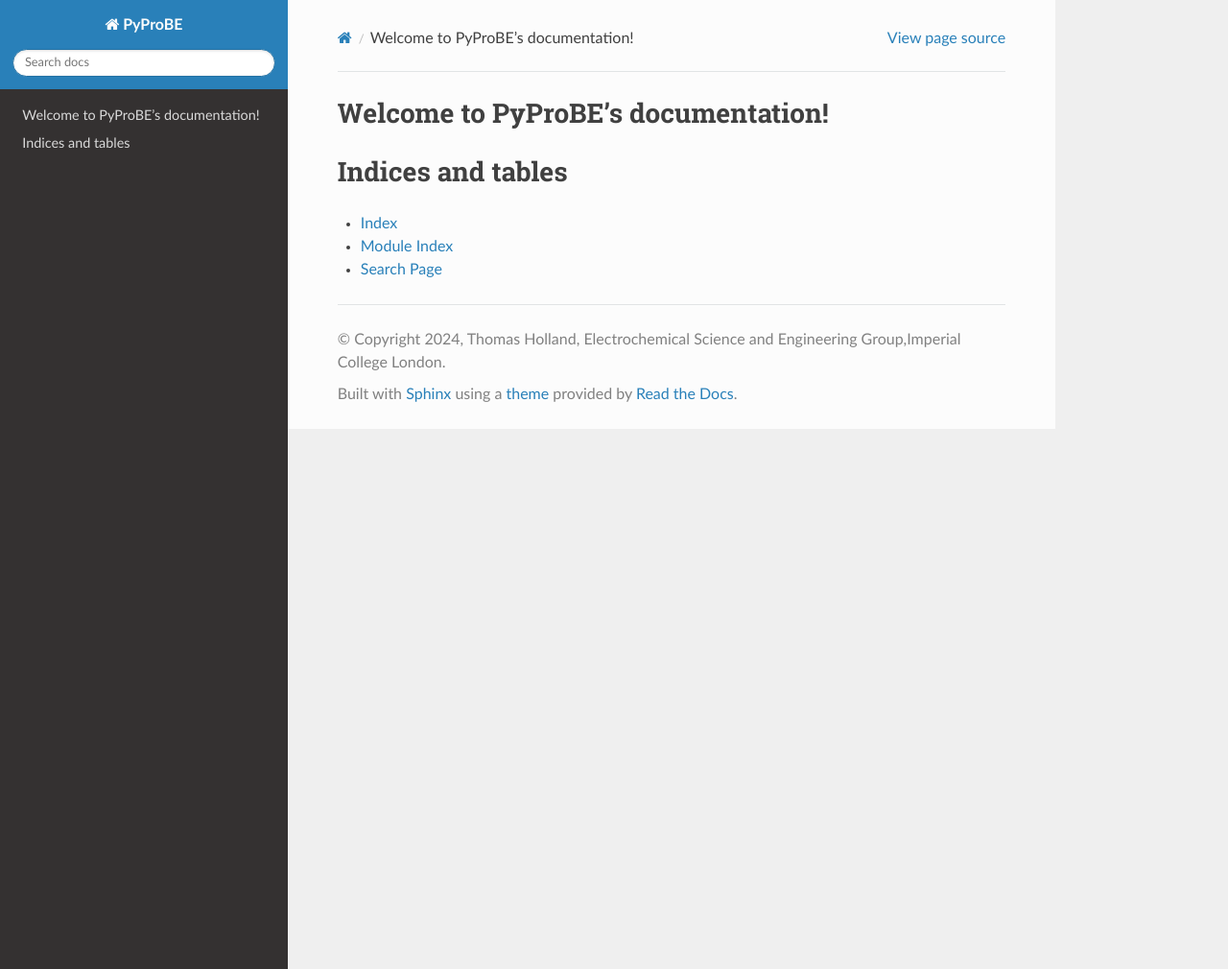
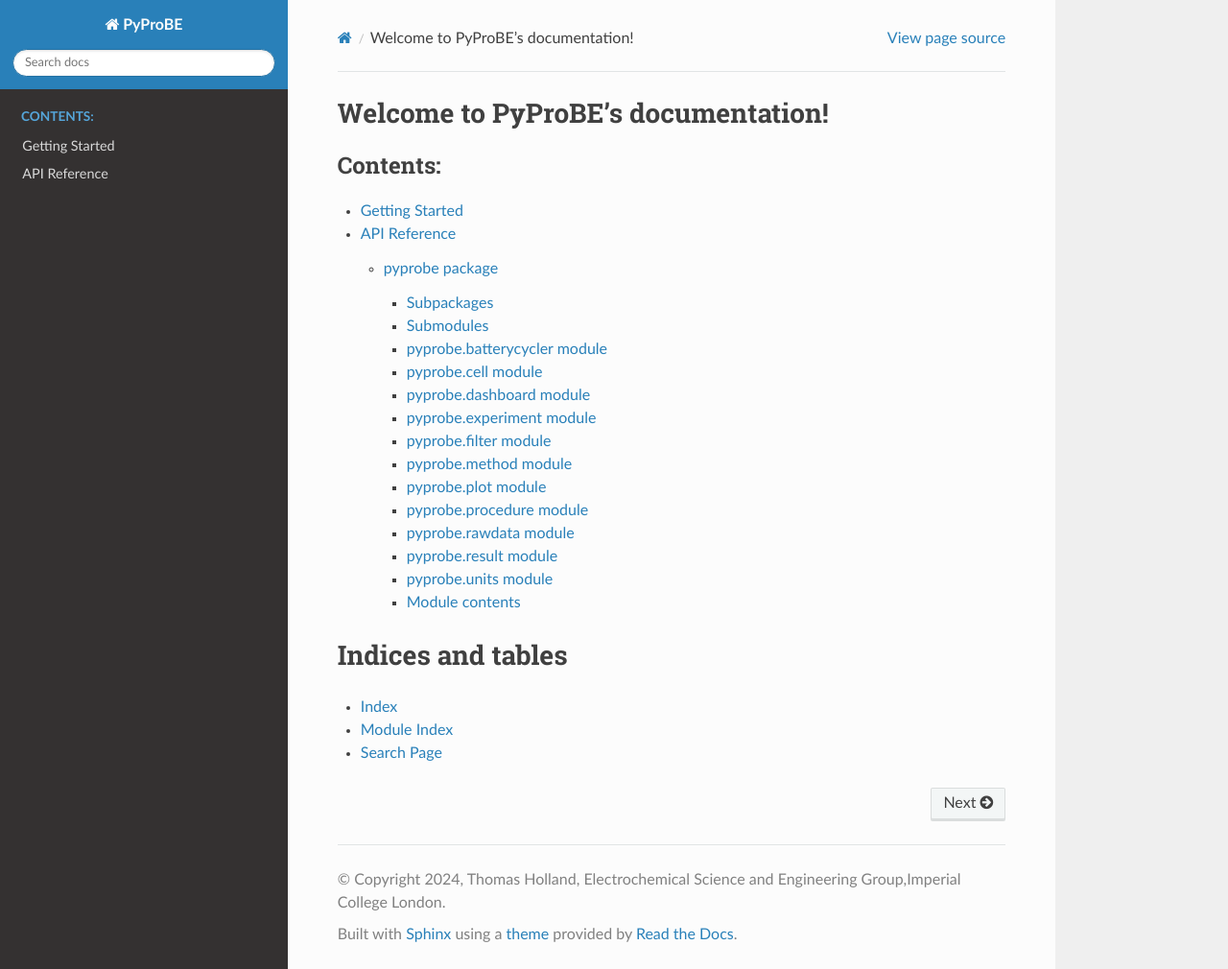
Before and after one commit to ImperialCollegeLondon/PyProBE, a Sphinx documentation site: the page built from docs/source/index.rst, in a window 1280 px wide and 1010 px high. Shown: the whole window at 96% size. Built offline with Sphinx 7.4.7 and the Read the Docs theme 2.0.0, drawn with Linux system fonts in a browser that asks for light colours.

Commit message:
Set up docs index

```diff
--- /dev/null
+++ b/docs/source/getting_started.rst
@@ -0,0 +1,4 @@
+Getting Started
+=======
+
+1. Clone the repository
--- a/docs/source/index.rst
+++ b/docs/source/index.rst
@@ -7,9 +7,11 @@ Welcome to PyProBE's documentation!
 ===================================
 
 .. toctree::
-   :maxdepth: 2
+   :maxdepth: 3
    :caption: Contents:
 
+   getting_started
+   modules
 
 
 Indices and tables
--- a/docs/source/modules.rst
+++ b/docs/source/modules.rst
@@ -1,4 +1,4 @@
-pyprobe
+API Reference
 =======
 
 .. toctree::
```
Also changed, not shown: README.md (+4 -0 lines).
